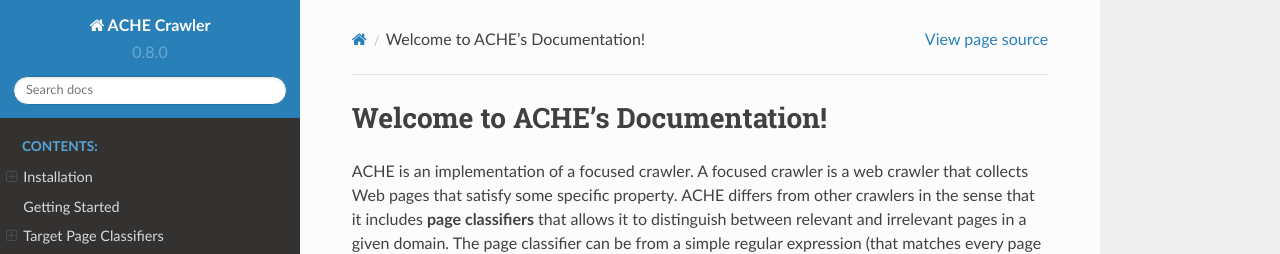
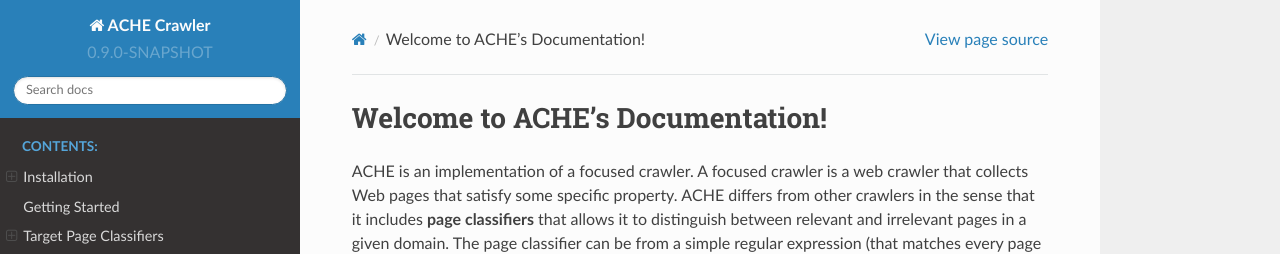
Before and after one commit to VIDA-NYU/ache, a Sphinx documentation site: the page built from docs/index.rst, in a window 1280 px wide. Shown: the top 254 px of the page. Built offline with Sphinx 7.4.7 and the Read the Docs theme 2.0.0, drawn with Linux system fonts in a browser that asks for light colours.

Commit message:
Changed version to 0.9.0-SNAPSHOT

```diff
--- a/docs/conf.py
+++ b/docs/conf.py
@@ -54,9 +54,9 @@
 # built documents.
 #
 # The short X.Y version.
-version = u'0.8.0'
+version = u'0.9.0-SNAPSHOT'
 # The full version, including alpha/beta/rc tags.
-release = u'0.8.0'
+release = u'0.9.0-SNAPSHOT'
 
 # The language for content autogenerated by Sphinx. Refer to documentation
 # for a list of supported languages.
```
Also changed, not shown: 2 other files.
